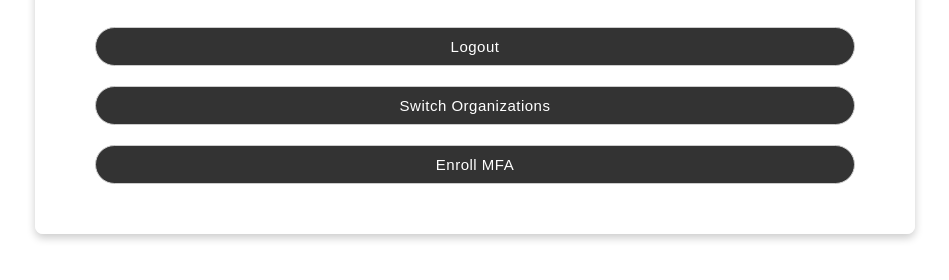
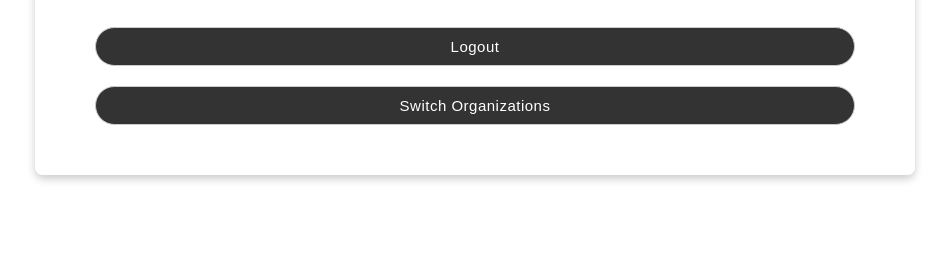
Before and after one commit to stytchauth/stytch-b2b-dfp-mfa-example, a Flask app: template templates/loggedIn.html in a window 1280 px wide. Shown: the part 419-699 px from the top of the page, without its empty margins (165-1114 px from the left). Run offline with Flask 3, Linux system fonts and the light colour scheme; the template is opened without the code that fills it, so the values that code supplies are empty; parts of the project's set-up code (start-up, migrations or seed data) failed here and were passed over; some libraries are stand-ins or nearby versions.

Commit message:
cleanup unused code

```diff
--- a/templates/loggedIn.html
+++ b/templates/loggedIn.html
@@ -25,7 +25,6 @@
 {% block content %}
     <button type="submit" onclick="logout()">Logout</button>
     <button type="submit" onclick="switchOrgs()">Switch Organizations</button>
-    <button type="submit" onclick="enrollMFA()">Enroll MFA</button>
     <script>
         function logout() {
             // Redirect to the Flask logout route
@@ -39,9 +38,5 @@
         function switchOrgs() {
             window.location.href = `/switch_orgs`;
         }
-
-        function enrollMFA() {
-            window.location.href = "/enroll-mfa";
-        }
     </script>
 {% endblock %}
```
Also changed, not shown: main.py (+0 -13 lines).
